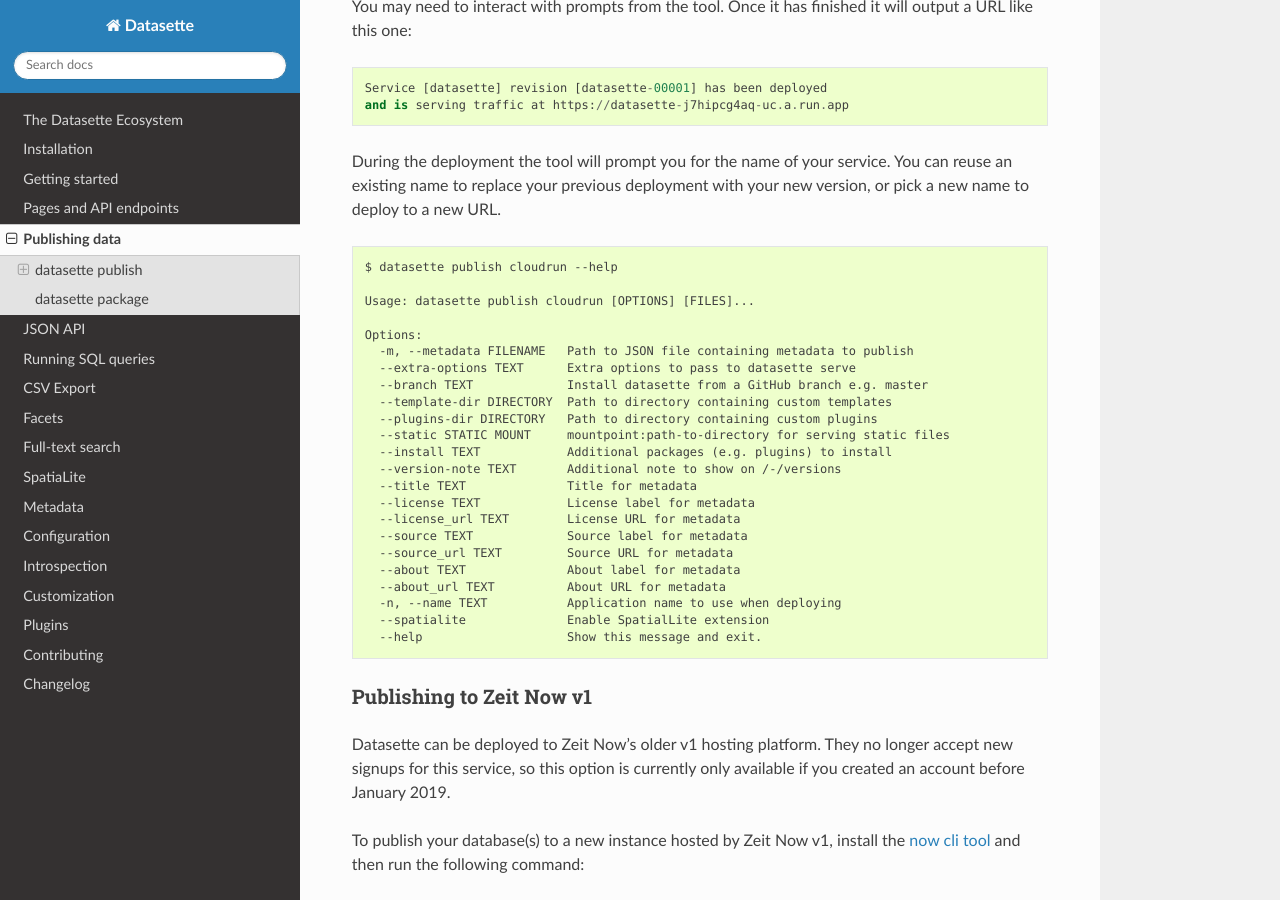
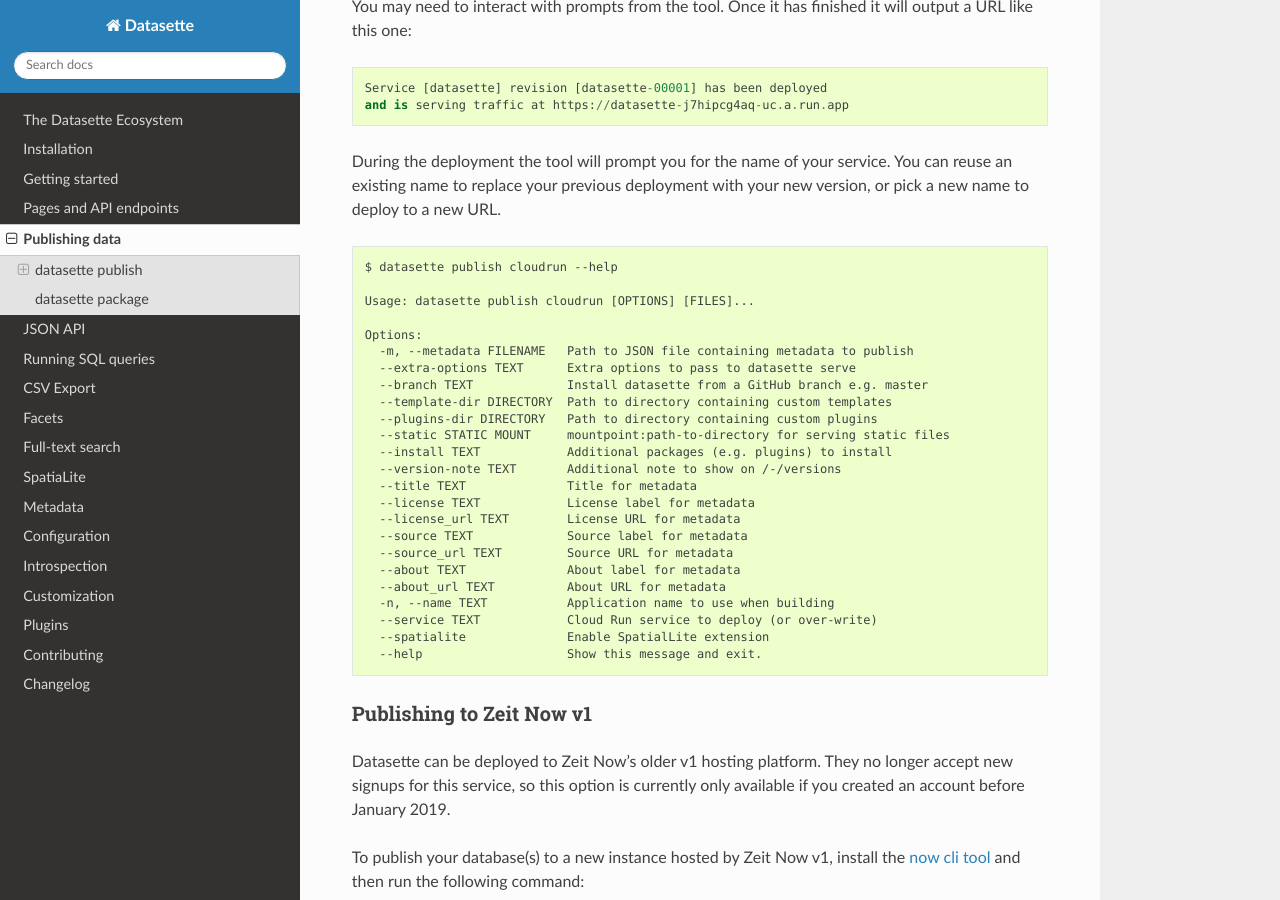
Before and after one commit to simonw/datasette, a Sphinx documentation site: the page built from docs/publish.rst, in a window 1280 px wide and 900 px high, scrolled down 1690 px. Built offline with Sphinx 7.4.7 and the Read the Docs theme 2.0.0, drawn with Linux system fonts in a browser that asks for light colours.

Commit message:
Run black and update docs for #457

```diff
--- a/docs/datasette-publish-cloudrun-help.txt
+++ b/docs/datasette-publish-cloudrun-help.txt
@@ -18,6 +18,7 @@
   --source_url TEXT         Source URL for metadata
   --about TEXT              About label for metadata
   --about_url TEXT          About URL for metadata
-  -n, --name TEXT           Application name to use when deploying
+  -n, --name TEXT           Application name to use when building
+  --service TEXT            Cloud Run service to deploy (or over-write)
   --spatialite              Enable SpatialLite extension
   --help                    Show this message and exit.
```
Also changed, not shown: 1 other file.
